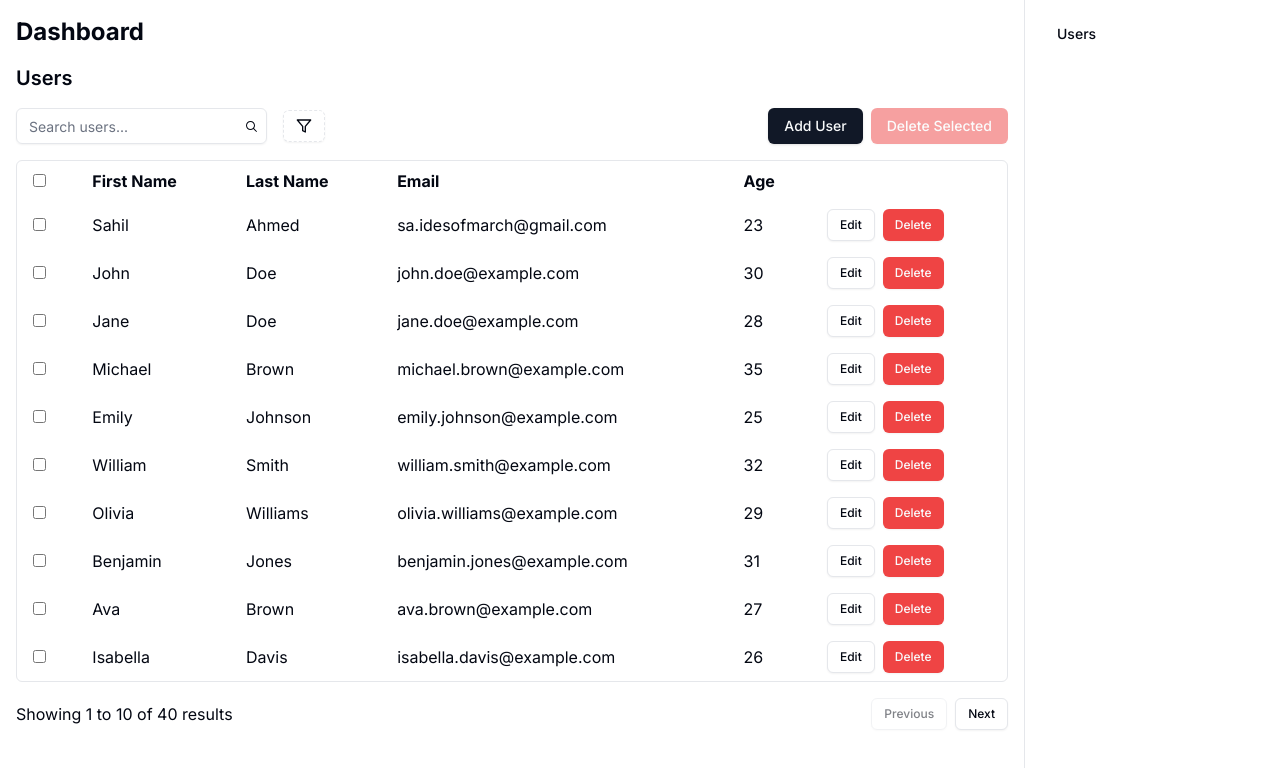
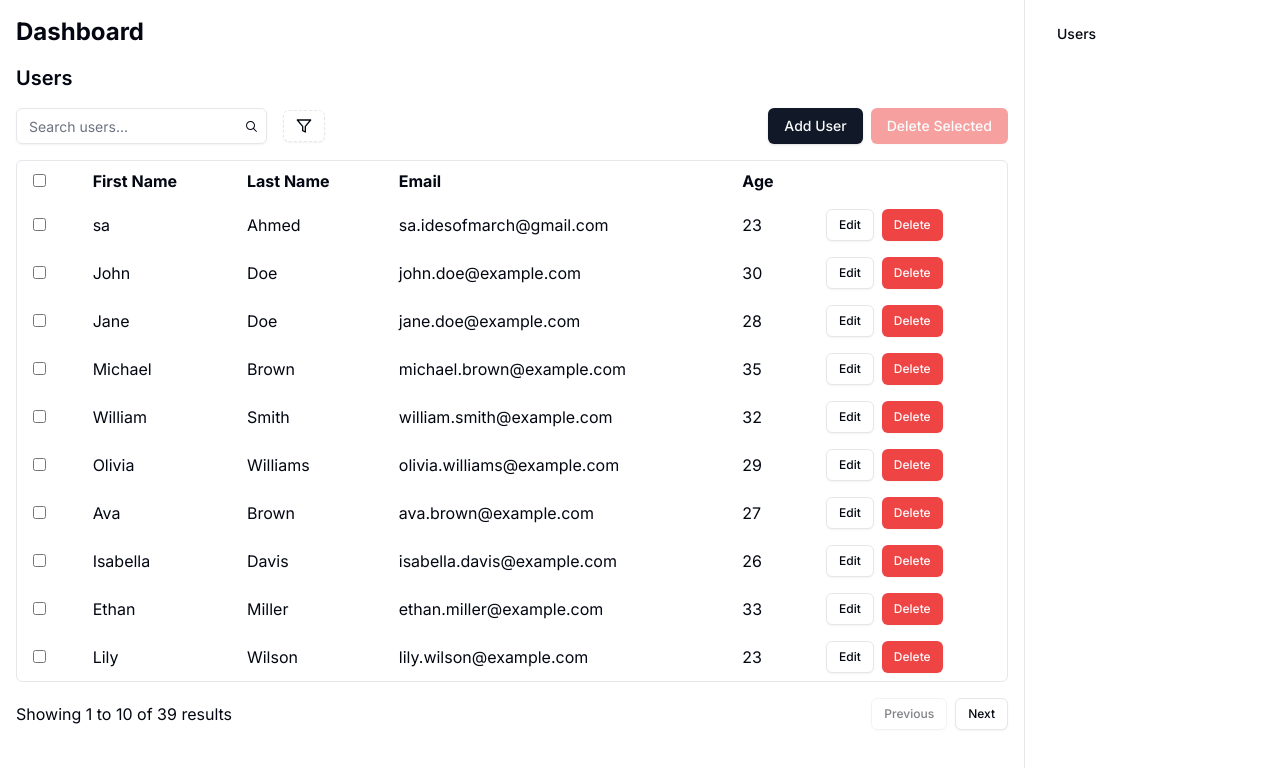
Before and after one commit to idesofmarch00/users-dashboard, a Next.js app: page /dashboard in a window 1280 px wide. Shown: the top 768 px of the page. Built offline with nearby package versions, Linux system fonts and the light colour scheme.

Commit message:
fixes edit user

```diff
--- a/src/components/dashboard/UpdateUserModal.tsx
+++ b/src/components/dashboard/UpdateUserModal.tsx
@@ -94,6 +94,7 @@ export default function UpdateUserModal({
         console.error("Password does not meet the requirements.");
         return; // Do not proceed with the submission
       }
+      data.password = password;
     } else {
       data.password = userData.password;
     }
@@ -104,10 +105,11 @@ export default function UpdateUserModal({
 
     const payload: UpdateUserPayload = {
       id: userData.id,
-      ...data,
+      updatedUser: data,
     };
 
     try {
+      console.log(payload);
       await updateUser.mutateAsync(payload);
       setIsOpen(false);
     } catch (error) {
--- a/src/components/dashboard/UserListClient.tsx
+++ b/src/components/dashboard/UserListClient.tsx
@@ -148,7 +148,9 @@ export default function UserListClient({ initialUsers }: UserListClientProps) {
     }: {
       id: string;
       updatedUser: Partial<User>;
-    }) => updateUser(id, updatedUser),
+    }) => {
+      updateUser(id, updatedUser);
+    },
     onSuccess: () => {
       queryClient.invalidateQueries({ queryKey: ["users"] });
       setRowSelection({});
@@ -202,7 +204,7 @@ export default function UserListClient({ initialUsers }: UserListClientProps) {
           <div>
             <UpdateUserModal
               userData={row.original}
-              updateUser={updateUserMutation as any}
+              updateUser={updateUserMutation}
             />
 
             <Button
--- a/src/data/users.json
+++ b/src/data/users.json
@@ -1,12 +1,12 @@
 [
   {
     "id": "1",
-    "first_name": "Sahil",
+    "first_name": "sa",
     "last_name": "Ahmed",
     "email": "sa.idesofmarch@gmail.com",
     "alternate_email": "ahmed.sahil60@gmail.com",
     "age": 23,
-    "password": "$2b$10$sbf.lI8dYrk8ULnBHL/etewI0UhXjaNhjzQkDPvflnuowKQf6o3zi"
+    "password": "$2b$10$tup3SoiMT/bZ65ItC4VdU.P4uG5lLjfDVbLbXVY8.dxOPOy/ACsFW"
   },
   {
     "id": "2",
@@ -36,15 +36,6 @@
     "password": "$2b$10$BgV4BvqBbfeAXY9/JFYbXuEBj81EfdfgsY5NVeAgdSLFyx5D6Q/zi"
   },
   {
-    "id": "5",
-    "first_name": "Emily",
-    "last_name": "Johnson",
-    "email": "emily.johnson@example.com",
-    "alternate_email": "emily.johnson.alt@example.com",
-    "age": 25,
-    "password": "$2b$10$BgV4BvqBbfeAXY9/JFYbXuEBj81EfdfgsY5NVeAgdSLFyx5D6Q/zi"
-  },
-  {
     "id": "6",
     "first_name": "William",
     "last_name": "Smith",
@@ -60,15 +51,6 @@
     "email": "olivia.williams@example.com",
     "alternate_email": "olivia.williams.alt@example.com",
     "age": 29,
-    "password": "$2b$10$BgV4BvqBbfeAXY9/JFYbXuEBj81EfdfgsY5NVeAgdSLFyx5D6Q/zi"
-  },
-  {
-    "id": "8",
-    "first_name": "Benjamin",
-    "last_name": "Jones",
-    "email": "benjamin.jones@example.com",
-    "alternate_email": "benjamin.jones.alt@example.com",
-    "age": 31,
     "password": "$2b$10$BgV4BvqBbfeAXY9/JFYbXuEBj81EfdfgsY5NVeAgdSLFyx5D6Q/zi"
   },
   {
@@ -358,5 +340,14 @@
     "alternate_email": "riley.brooks.alt@example.com",
     "age": 48,
     "password": "$2b$10$hHV4hvqhHfeAXY9/JFYbXuEBj81EfdfgsY5NVeAgdSLFyx5D6Q/zi"
+  },
+  {
+    "id": "39",
+    "first_name": "say",
+    "last_name": "sad",
+    "email": "123211312312@gmail.com",
+    "alternate_email": "sa.idesofmarch@gmail.com",
+    "age": 23,
+    "password": "$2b$10$F1Q.GSWoIvxcU5Zqg5VzDupQgO/qtn4SgDV.6DeGjAFiSrs8JS5aO"
   }
 ]
--- a/src/lib/actions/userActions.ts
+++ b/src/lib/actions/userActions.ts
@@ -11,7 +11,6 @@ import { User } from "../../types/user";
 
 // Defining the path to the users data file
 const DATA_FILE_PATH = path.join(process.cwd(), "src/data", "users.json");
-console.log(DATA_FILE_PATH);
 
 // Function to read the users data file and return the users array
 async function readUsersFile(): Promise<User[]> {
@@ -49,7 +48,6 @@ export async function createUser(
     id: (users.length + 1).toString(),
     ...userData,
     password: hashedPassword,
-
   };
 
   users.push(newUser);
```
